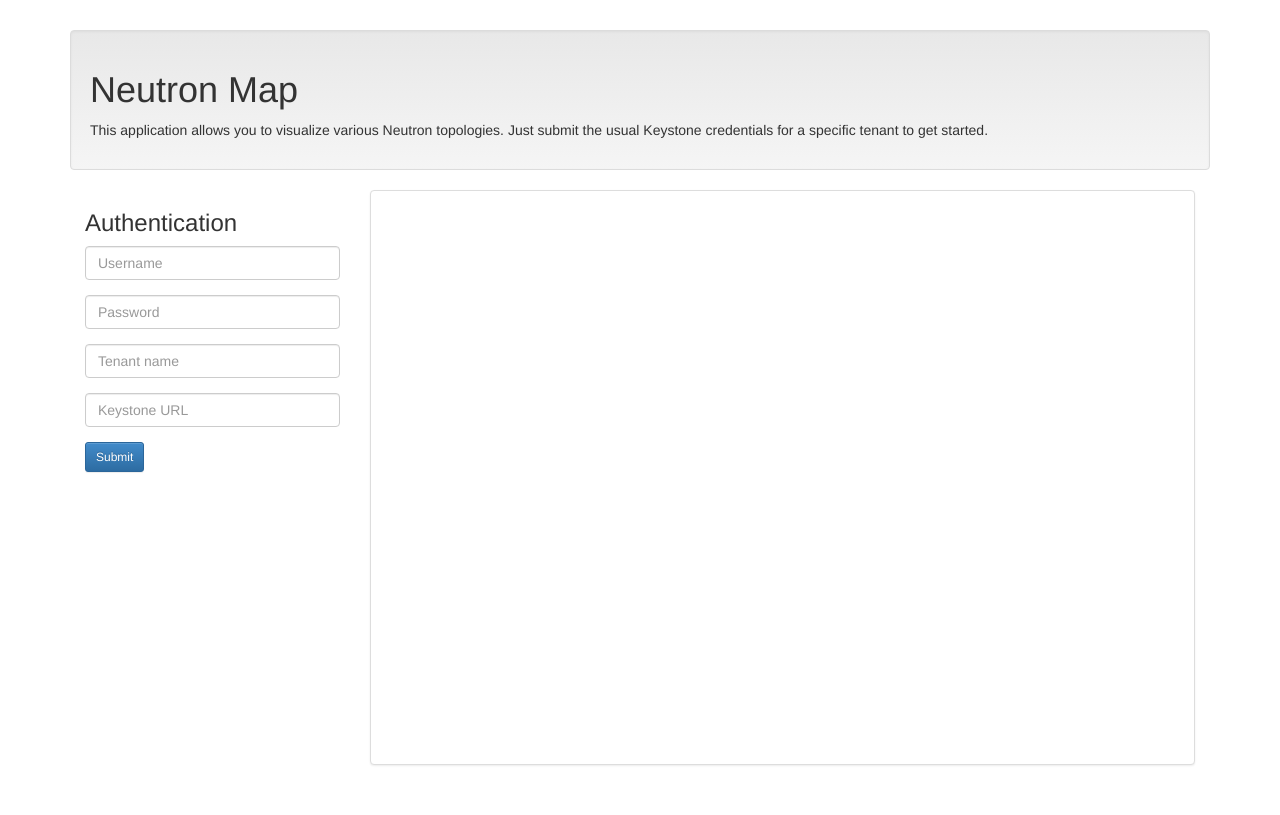
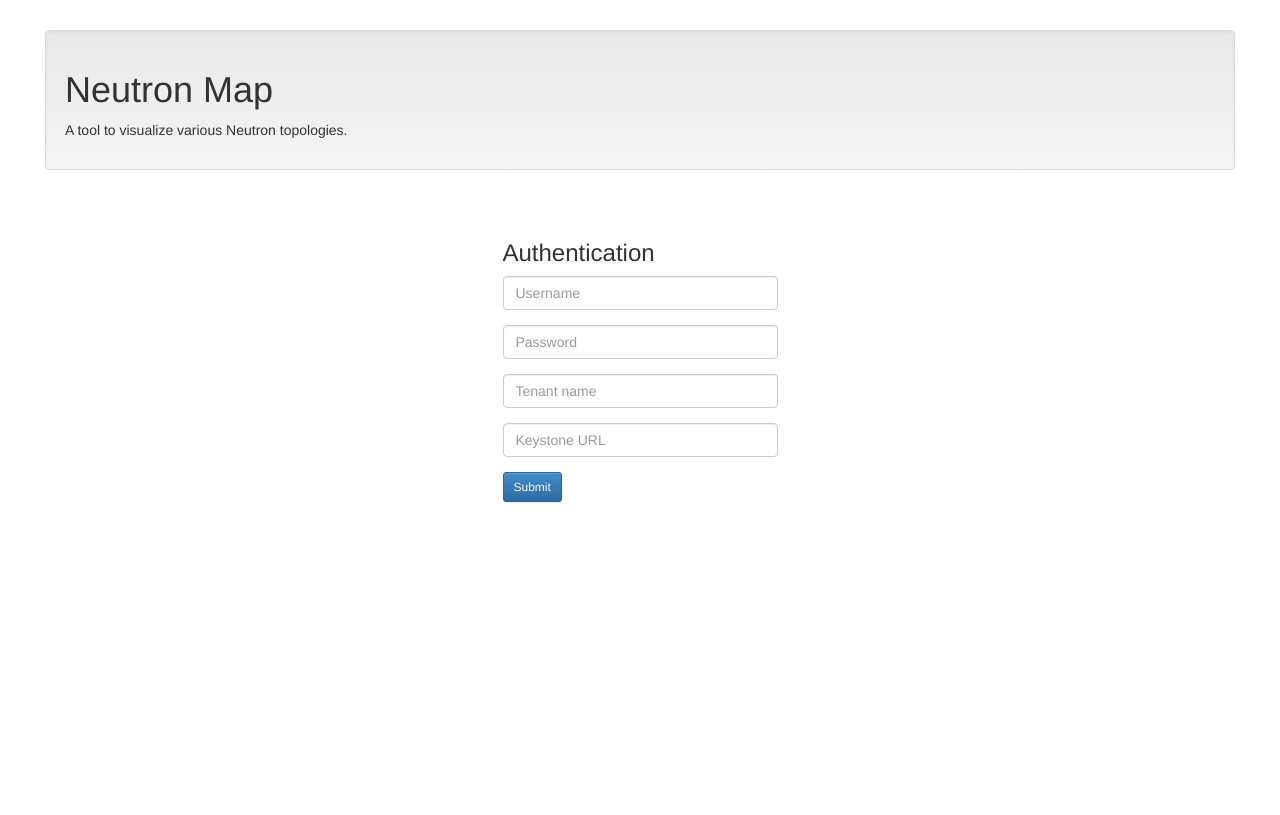
Before and after one commit to ajufrancis/neutronmap, a Flask app: page / in a window 1280 px wide. After the commit the page ends 503 px from the top, so only its background shows below. Run offline with Flask 2, Linux system fonts and the light colour scheme; some libraries are stand-ins or nearby versions.

Commit message:
Frontend refactoring

```diff
--- a/neutronmap/static/css/theme.css
+++ b/neutronmap/static/css/theme.css
@@ -1,6 +1,8 @@
 body {
   padding-top: 30px;
   padding-bottom: 30px;
+  padding-left: 30px;
+  padding-right: 30px;
 }
 
 textarea {
--- a/neutronmap/static/js/neutronmap.js
+++ b/neutronmap/static/js/map.js
@@ -1,32 +1,33 @@
 // d3.js code to generate the Neutron topology graph
 
-var width = 825,
-    height = 560,
-    root;
-
-var force = d3.layout.force()
-    .size([width, height])
-    .charge(-1000)
-    .friction(0.8)
-    .linkDistance(50);
-
-var svg = d3.select("#topology").append("svg")
-    .attr("width", width)
-    .attr("height", height);
+var aspect = 0.5;
+var svg;
 
 function update(data) {
-    d3.select("#topology > svg").remove();
+    var html = $.templates("#map").render();
+    $("#content").empty().html(html);
 
-    var newsvg = d3.select("#topology").append("svg")
+    var width = $("#topology").width();
+    var height = width * aspect;
+
+    var force = d3.layout.force()
+        .size([width, height])
+        .charge(-1000)
+        .friction(0.8)
+        .linkDistance(50);
+
+    svg = d3.select("#topology").append("svg")
+        .attr("preserveAspectRatio", "xMinYMin")
+        .attr("viewBox", "0 0 " + width + " " + height)
         .attr("width", width)
         .attr("height", height);
 
-    var link = newsvg.selectAll(".link")
+    var link = svg.selectAll(".link")
         .data(data.links)
         .enter().append("line")
         .attr("class", "link");
 
-    var node = newsvg.selectAll(".node")
+    var node = svg.selectAll(".node")
         .data(data.nodes)
         .enter().append("g")
         .attr("class", "node")
@@ -56,9 +57,14 @@ function update(data) {
     });
 }
 
+$(window).resize(function() {
+    var width = $("#topology").width();
+    svg.attr("width", width);
+    svg.attr("height", width * aspect);
+});
+
 
 // Get a specific size for each network element
-
 function size(d) {
     var sizes = [];
     sizes["external"] = 12000;
@@ -71,30 +77,10 @@ function size(d) {
 
 
 // Display node info on dblclick.
-
 function dblclick(d) {
     d3.selectAll(".node").classed({"highlighted": false});
     d3.select(this).classed({"highlighted": true});
     var html = $.templates("#" + d.type).render(d);
-    $("#hidden").empty().html(html);
-    $("#hidden").show();
+    $("#details").empty().html(html);
+    $("#details").show();
 }
-
-
-// Authentication form submission
-
-$(function() {
-    $("form").on("submit", function(event) {
-        event.preventDefault();
-        $("#hidden").empty();
-        var data = $(this).serialize();
-        $.post($SCRIPT_ROOT + '/topology', data, update, "json")
-            .fail(function(jqXHR, textStatus, errorThrown) {
-                var e = jqXHR.responseJSON;
-                var html = $.templates("#exception").render(e);
-                $("#hidden").html(html);
-                $("#hidden").show();
-            });
-        $("form")[0].reset();
-    });
-});
--- a/neutronmap/templates/index.html
+++ b/neutronmap/templates/index.html
@@ -8,16 +8,18 @@
     <link href="{{ url_for('static', filename='css/bootstrap.min.css') }}" rel="stylesheet">
     <link href="{{ url_for('static', filename='css/bootstrap-theme.min.css') }}" rel="stylesheet">
     <link href="{{ url_for('static', filename='css/theme.css') }}" rel="stylesheet">
+    <style>
+      .center-block {float: none;}
+    </style>
   </head>
   <body role="document">
-    <div class="container theme-showcase" role="main">
+    <div class="container-fluid theme-showcase" role="main">
       <div class="well">
         <h1>Neutron Map</h1>
-        <p>This application allows you to visualize various Neutron topologies. Just submit the usual Keystone credentials for a specific tenant to get started.</p>
+        <p>A tool to visualize various Neutron topologies.</p>
       </div>
-      <div class="container-fluid">
-        <div class="row">
-          <div class="col-md-3">
+      <div class="row" id="content">
+        <div class="col-md-3 center-block" style="padding-top: 30px;">
           <h3>Authentication</h3>
           <form role="form">
             <div class="form-group">
@@ -34,24 +36,33 @@
             </div>
             <input type="submit" class="btn btn-sm btn-primary" value="Submit">
           </form>
-            <div class="form-group" id="hidden" style="display:none;"></div>
-          </div>
-          <div class="col-md-9">
-            <a class="thumbnail" id="topology">
-              <img data-src="holder.js/825x560">
-            </a>
+          <div class="form-group" id="error"></div>
         </div>
       </div>
     </div>
-    </div>
-    <script type=text/javascript>
+    <script type="text/javascript">
       $SCRIPT_ROOT = {{ request.script_root|tojson|safe }};
     </script>
     <script src="{{ url_for('static', filename='js/jquery-1.11.1.min.js') }}"></script>
     <script src="{{ url_for('static', filename='js/bootstrap.min.js') }}"></script>
     <script src="{{ url_for('static', filename='js/d3.min.js') }}"></script>
     <script src="{{ url_for('static', filename='js/jsrender.min.js') }}"></script>
-    <script src="{{ url_for('static', filename='js/neutronmap.js') }}"></script>
+    <script src="{{ url_for('static', filename='js/map.js') }}"></script>
+    <script type="text/javascript">
+      $(function() {
+        $("form").on("submit", function(event) {
+          event.preventDefault();
+          var data = $(this).serialize();
+          $("form")[0].reset();
+          $.post($SCRIPT_ROOT + '/topology', data, update, "json")
+            .fail(function(jqXHR, textStatus, errorThrown) {
+              var exception = jqXHR.responseJSON;
+              var html = $.templates("#exception").render(exception);
+              $("#error").empty().html(html);
+            });
+        });
+      });
+    </script>
     {% raw %}
     <script id="exception" type="text/x-jsrender">
       <div class="alert alert-danger alert-dismissable">
@@ -61,9 +72,22 @@
         <strong>Code:</strong> {{:code}}<br/>
       </div>
     </script>
+    <script id="map" type="text/x-jsrender">
+      <div class="col-md-4">
+        <div id="details"></div>
+      </div>
+      <div class="col-md-8">
+        <div class="panel panel-default">
+          <div class="panel-body" id="topology"></div>
+        </div>
+      </div>
+    </script>
     <script id="external" type="text/x-jsrender">
-      <h3>Element details</h3>
-      <p>
+      <div class="panel panel-default">
+        <div class="panel-heading">
+          <h3 class="panel-title">Element details</h3>
+        </div>
+        <div class="panel-body">
           <strong>Network:</strong><br/>
           id: {{:id}}<br/>
           name: {{:name }}<br/>
@@ -81,11 +105,15 @@
               dns: {{:#data}}<br/>
             {{/for}}
           {{/for}}
-      </p>
+        </div>
+      </div>
     </script>
     <script id="network" type="text/x-jsrender">
-      <h3>Element details</h3>
-      <p>
+      <div class="panel panel-default">
+        <div class="panel-heading">
+          <h3 class="panel-title">Element details</h3>
+        </div>
+        <div class="panel-body">
           <strong>Network:</strong><br/>
           id: {{:id}}<br/>
           name: {{:name }}<br/>
@@ -103,11 +131,15 @@
               dns: {{:#data}}<br/>
             {{/for}}
           {{/for}}
-      </p>
+        </div>
+      </div>
     </script>
     <script id="router" type="text/x-jsrender">
-      <h3>Element details</h3>
-      <p>
+      <div class="panel panel-default">
+        <div class="panel-heading">
+          <h3 class="panel-title">Element details</h3>
+        </div>
+        <div class="panel-body">
           <strong>Router:</strong><br/>
           id: {{:id}}<br/>
           name: {{:name}}<br/>
@@ -126,11 +158,15 @@
               {{:#data}}{{if #index < ~count-1}}, {{else #index === ~count-1}}<br/>{{/if}}
             {{/for}}
           {{/for}}
-      </p>
+        </div>
+      </div>
     </script>
     <script id="dhcp" type="text/x-jsrender">
-      <h3>Element details</h3>
-      <p>
+      <div class="panel panel-default">
+        <div class="panel-heading">
+          <h3 class="panel-title">Element details</h3>
+        </div>
+        <div class="panel-body">
           <strong>DHCP device:</strong><br/>
           id: {{:device_id}}<br/>
           <strong>Interface:</strong><br/>
@@ -141,11 +177,15 @@
           {{for ips ~count=ips.length}}
             {{:#data}}{{if #index < ~count-1}}, {{else #index === ~count-1}}<br/>{{/if}}
           {{/for}}
-      </p>
+        </div>
+      </div>
     </script>
     <script id="vm" type="text/x-jsrender">
-      <h3>Element details</h3>
-      <p>
+      <div class="panel panel-default">
+        <div class="panel-heading">
+          <h3 class="panel-title">Element details</h3>
+        </div>
+        <div class="panel-body">
           <strong>Nova instance:</strong><br/>
           id: {{:id}}<br/>
           name: {{:name}}<br/>
@@ -167,7 +207,8 @@
               {{/for}}
             {{/props}}
           {{/for}}
-      </p>
+        </div>
+      </div>
     </script>
     {% endraw %}
   </body>
```
Also changed, not shown: neutronmap/webapp.py (+2 -0 lines). Lines whose indentation alone changed are shown as unchanged.
